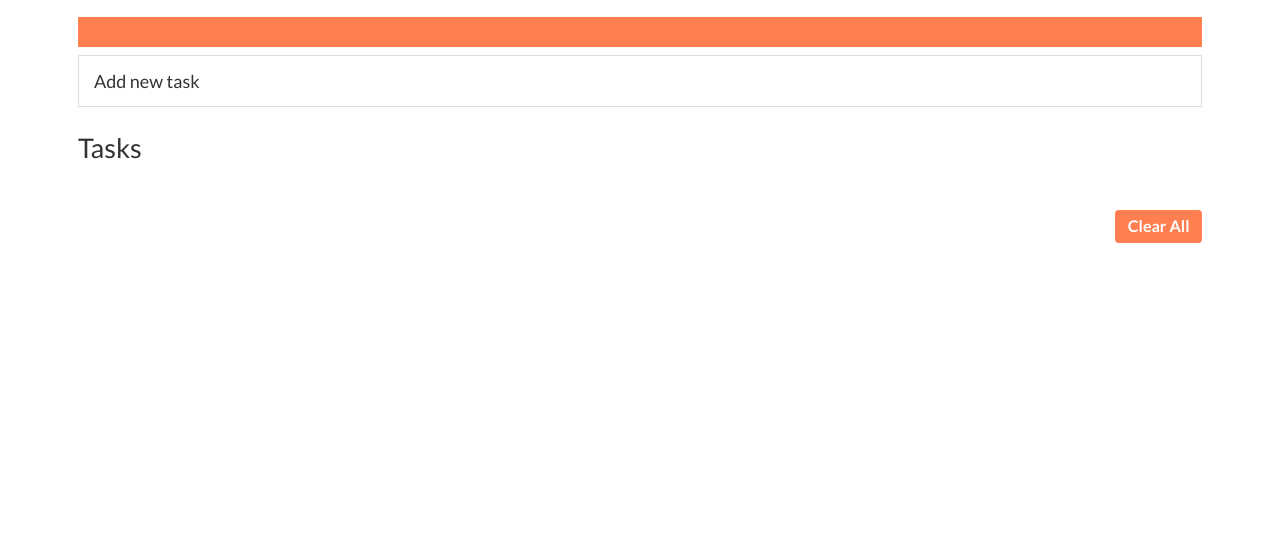
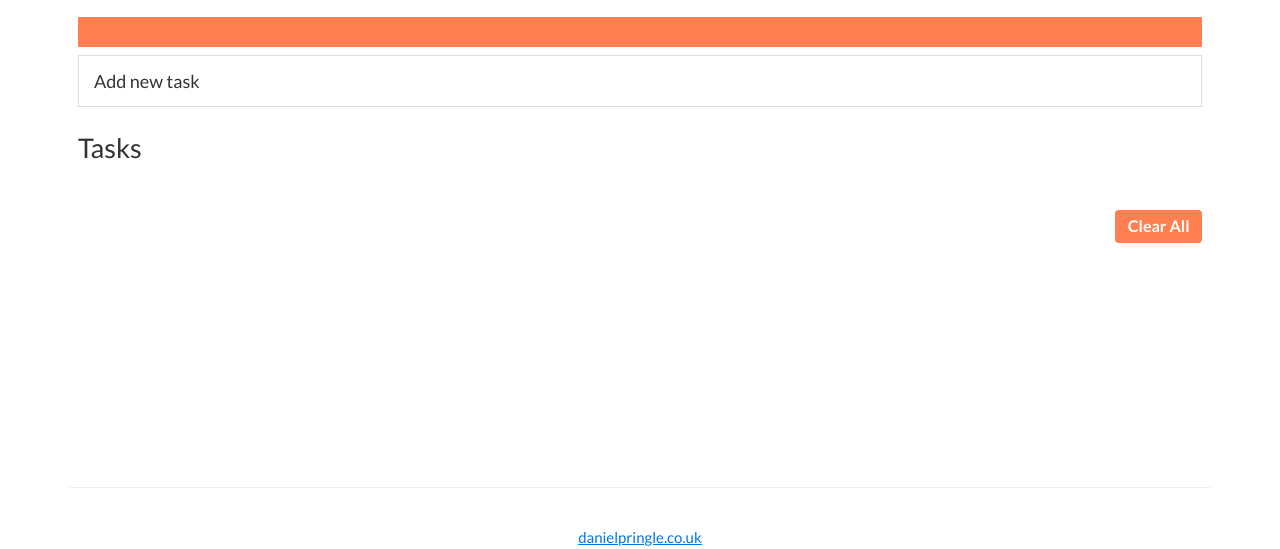
Before and after one commit to danielpringle/to-do, a website: page index.html in a window 1280 px wide. Shown: the part 263-812 px from the top of the page. Drawn offline with nearby package versions, Linux system fonts and the light colour scheme.

Commit message:
Footer added

```diff
--- a/index.html
+++ b/index.html
@@ -46,6 +46,11 @@
         <button>Clear All</button>
       </div>
     </div>
+    <footer class="site-footer" id="footer">
+      <div class="row">
+      <a href="https://www.danielpringle.co.uk/" target="_blank">danielpringle.co.uk</a>
+      </div>
+    </footer>
   </div>
 <script src="js/scripts.min.js"></script>
   <script type="module" src="https://unpkg.com/ionicons@5.5.2/dist/ionicons/ionicons.esm.js"></script>
--- a/src/sass/footer/_site-footer.scss
+++ b/src/sass/footer/_site-footer.scss
@@ -8,8 +8,16 @@
   font-size: $site-footer--font-size;
   line-height: $line-height--medium;
   text-align: center;
+  max-width: 1140px;
+  clear: both;
+  margin: 0 auto;
 
   p {
     margin-bottom: 0;
   }
 }
+
+#footer {
+  clear: both;
+  height: 50px;
+}
--- a/src/sass/style.scss
+++ b/src/sass/style.scss
@@ -2,4 +2,5 @@
 @import 'utilities/index';
 @import 'resets/index';
 @import 'default-elements/index';
+@import 'footer/index';
 @import 'to-do-views/index';
--- a/src/sass/to-do-views/_structure.scss
+++ b/src/sass/to-do-views/_structure.scss
@@ -7,6 +7,7 @@
   max-width: 1140px;
   clear: both;
   margin: 0 auto;
+  min-height: calc(100vh - 50px);
 }
 
 .row {
```
Also changed, not shown: src/index.html (+5 -0 lines), css/style.css, css/style.min.css. Lines whose indentation alone changed are shown as unchanged.
